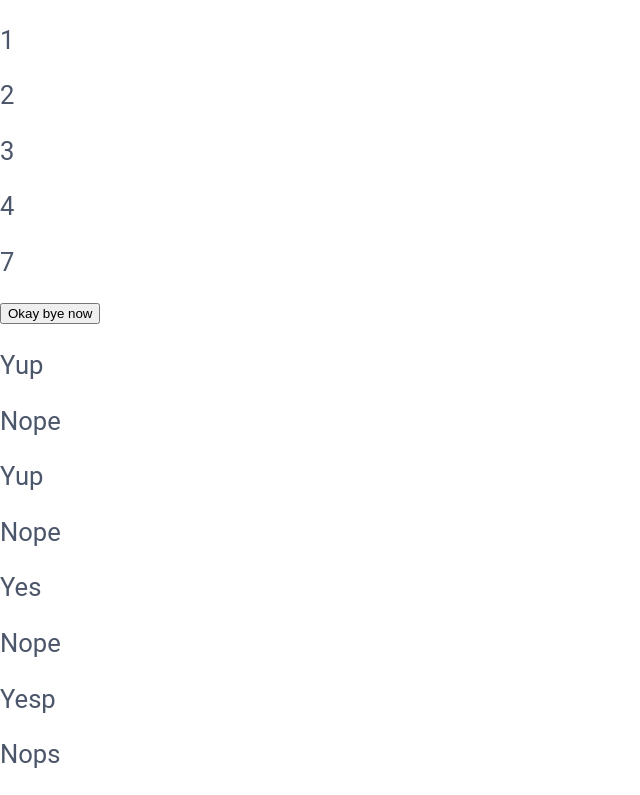
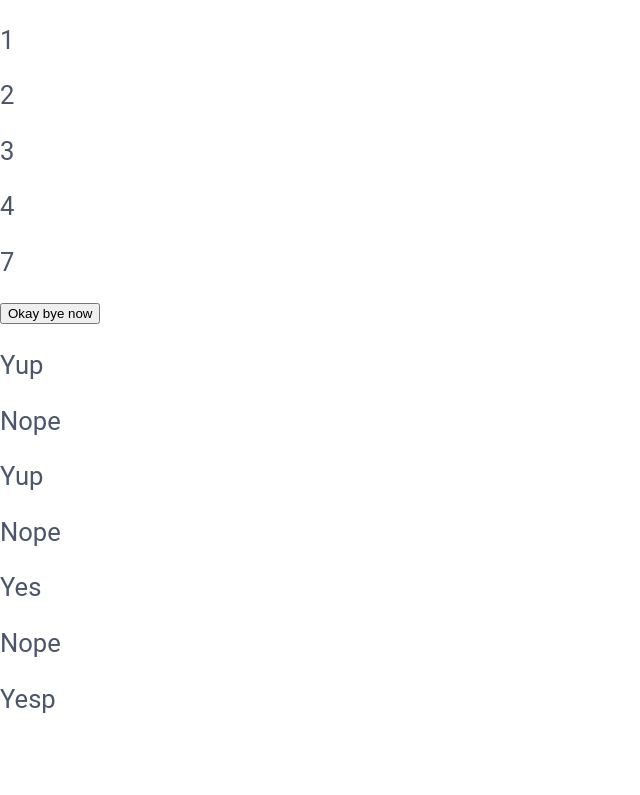
Before and after one commit to DylanMeivis/Portfolio, a React (Create React App) app: page / in a window 1280 px wide. Shown: the part 1119-1914 px from the top of the page, without its empty margins (0-640 px from the left). After the commit the page ends 1858 px from the top, so only its background shows below. Built offline with nearby package versions, Linux system fonts and the light colour scheme.

Commit message:
Update App.ja

```diff
--- a/src/App.js
+++ b/src/App.js
@@ -41,7 +41,6 @@ function App() {
             <h3>Yes</h3>
             <h3>Nope</h3>
             <h3>Yesp</h3>
-            <h3>Nops</h3>
         </div>
     </div>
   );
```
